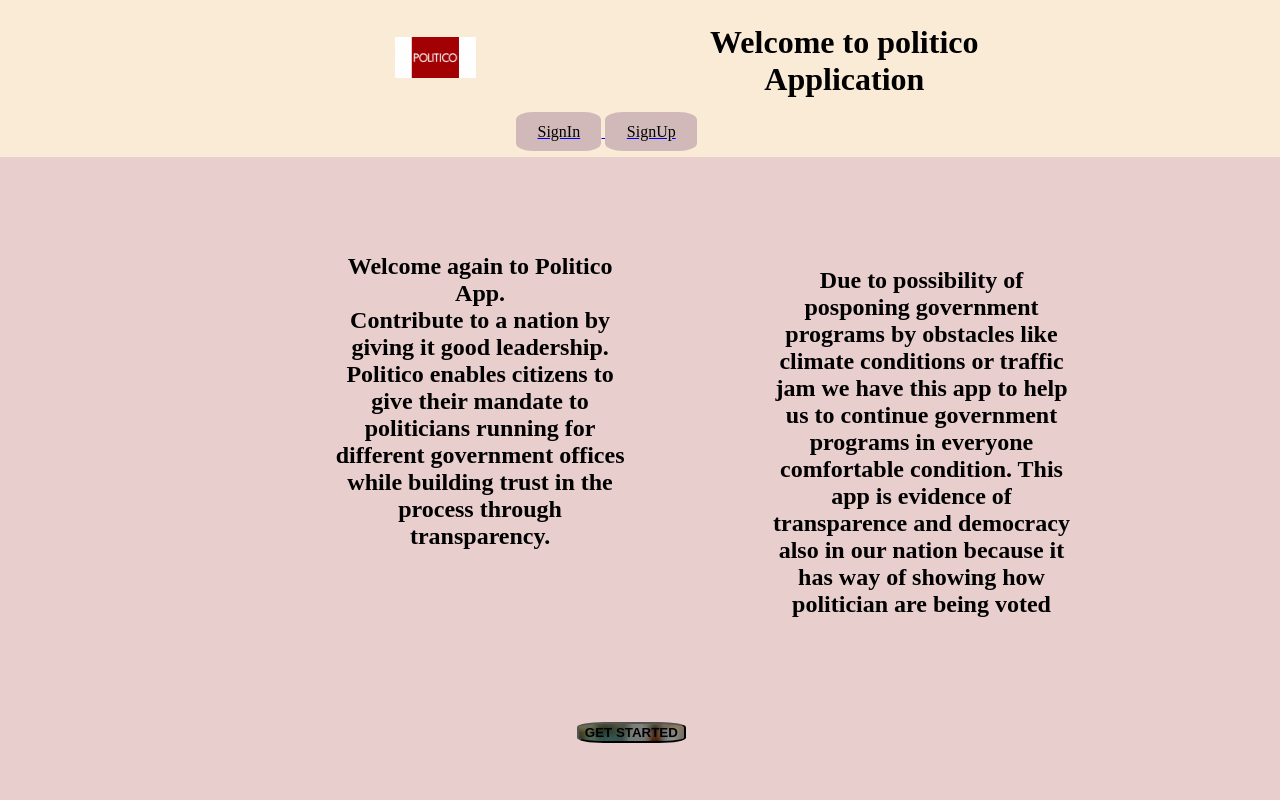
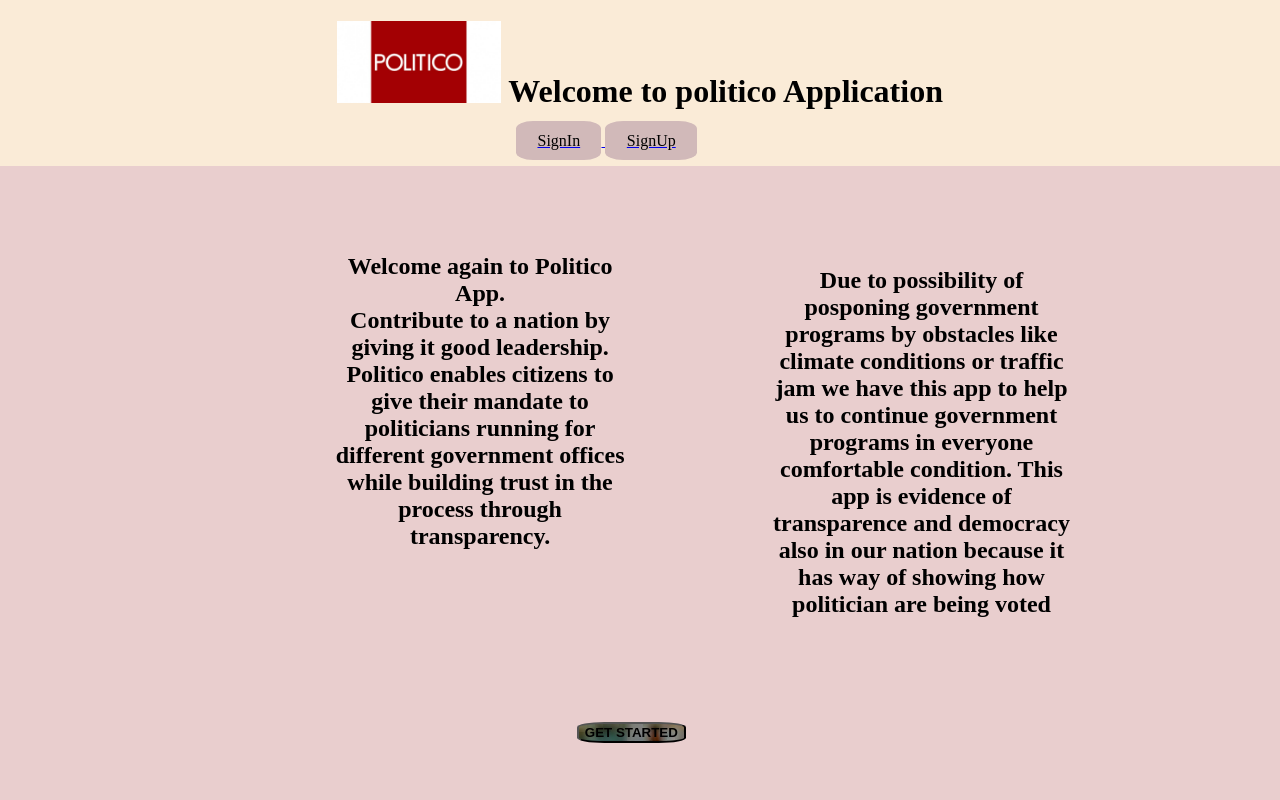
Before and after one commit to habinezadalvan/politico, a plain HTML site: page UI/index.html in a window 1280 px wide. Shown: the top 800 px of the page. Drawn offline with Linux system fonts and the light colour scheme.

Commit message:
new changes

```diff
--- a/UI/index.html
+++ b/UI/index.html
@@ -13,10 +13,8 @@
     <div class="content">
         <div class="links">
             <h1>
-                <table>
-                    <td><a href="index.html"><img id="image" src="images/politico.png"></a></td>
-                    <td> Welcome to politico Application</td>
-                </table>
+                <a href="index.html"><img id="image" src="images/politico.png"></a> Welcome to politico Application
+
             </h1>
             <nav>
                 <ul>
```
